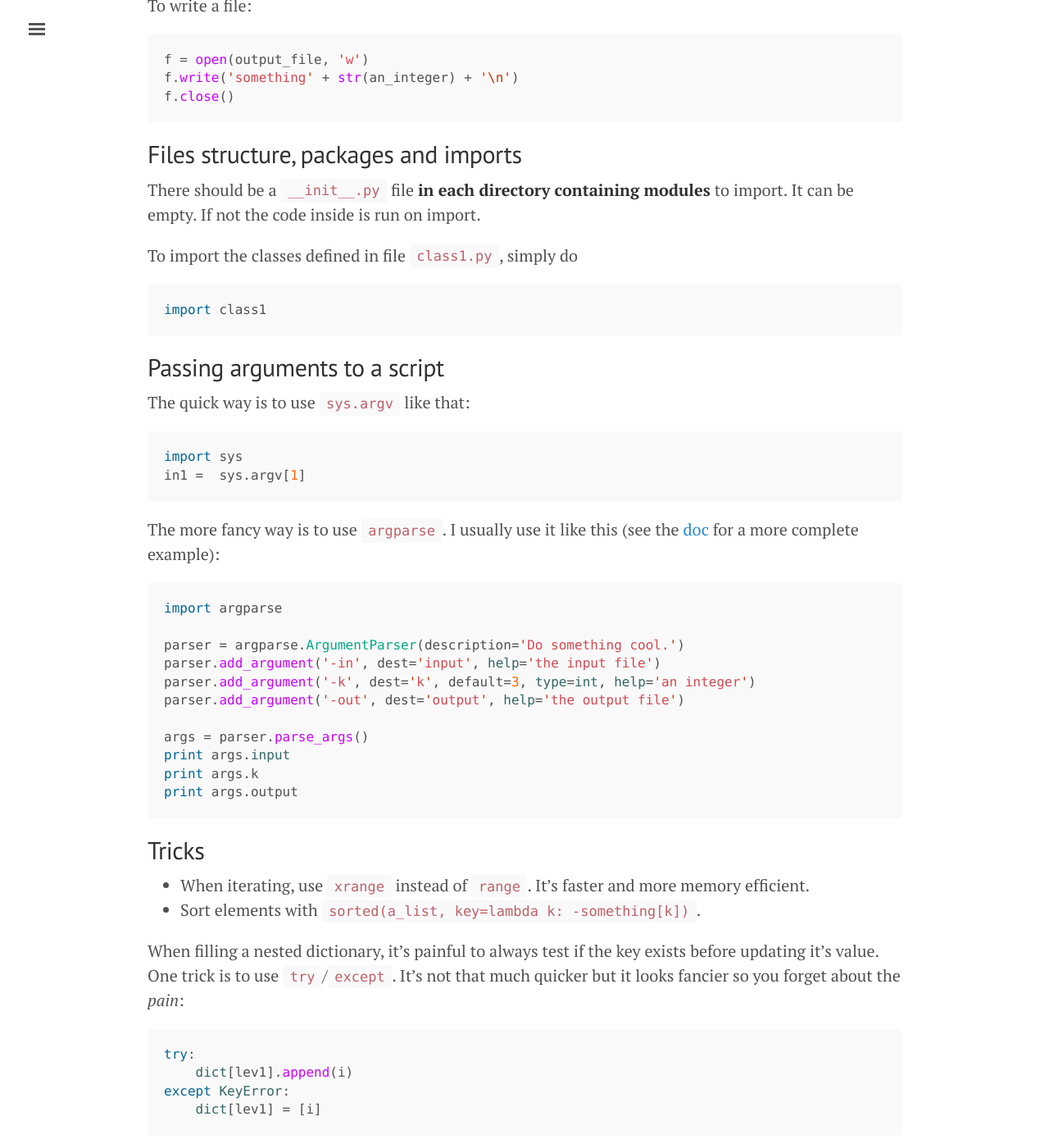
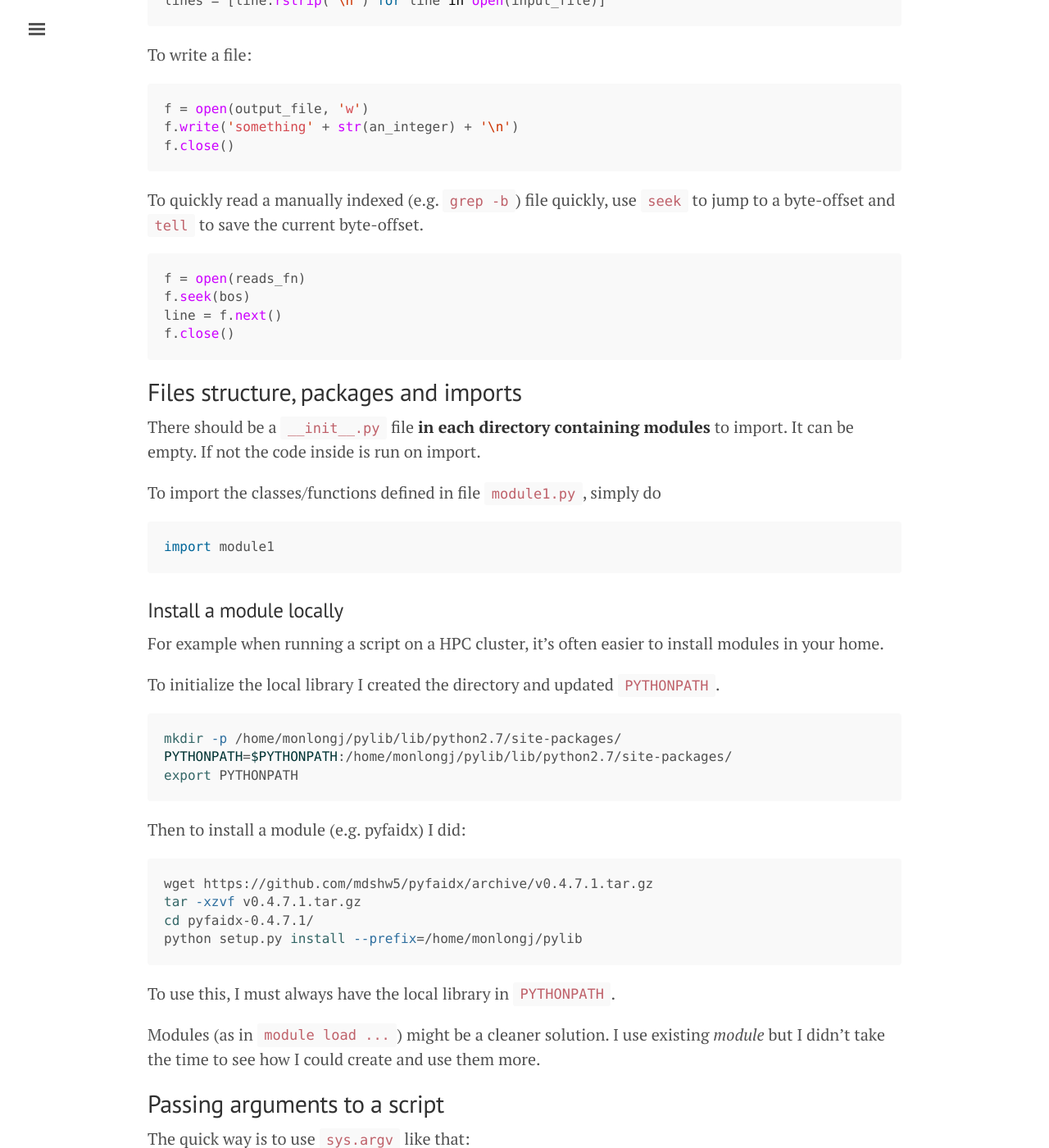
Before and after one commit to jmonlong/Hippocamplus, a Jekyll site: the page built from python.md, in a window 1280 px wide and 1400 px high, scrolled down 1478 px. Shown: the whole window at 82% size. Built offline with Jekyll 4.4.1, drawn with Linux system fonts in a browser that asks for light colours; nearby versions of some CDN libraries; some of the changed text lies outside the part shown.

Commit message:
recent python tricks

```diff
--- a/python.md
+++ b/python.md
@@ -40,6 +40,8 @@
 ~~~
 
 + `rstrip` removes the trailing characters. By defaut, white spaces. `s.rstrip('\t\n')` removes *any combination* of tabs and new lines.
++ `str.replace(a_string, ":", "_")` to replace characters.
++ `' '.join(a_string_array)` to merge an array into one string.
 
 ## Input/Output
 
@@ -64,15 +66,49 @@
 f.close()
 ~~~
 
+To quickly read a manually indexed (e.g. `grep -b`) file quickly, use `seek` to jump to a byte-offset and `tell` to save the current byte-offset.
+
+~~~python
+f = open(reads_fn)
+f.seek(bos)
+line = f.next()
+f.close()
+~~~
+
 ## Files structure, packages and imports
 
 There should be a `__init__.py` file **in each directory containing modules** to import. It can be empty. If not the code inside is run on import.
 
-To import the classes defined in file `class1.py`, simply do
+To import the classes/functions defined in file `module1.py`, simply do
 
 ~~~python
-import class1
+import module1
 ~~~
+
+### Install a module locally
+
+For example when running a script on a HPC cluster, it's often easier to install modules in your home.
+
+To initialize the local library I created the directory and updated `PYTHONPATH`.
+
+~~~sh
+mkdir -p /home/monlongj/pylib/lib/python2.7/site-packages/
+PYTHONPATH=$PYTHONPATH:/home/monlongj/pylib/lib/python2.7/site-packages/
+export PYTHONPATH
+~~~
+
+Then to install a module (e.g. pyfaidx) I did:
+
+~~~sh
+wget https://github.com/mdshw5/pyfaidx/archive/v0.4.7.1.tar.gz
+tar -xzvf v0.4.7.1.tar.gz
+cd pyfaidx-0.4.7.1/
+python setup.py install --prefix=/home/monlongj/pylib
+~~~
+
+To use this, I must always have the local library in `PYTHONPATH`.
+
+Modules (as in `module load ...`) might be a cleaner solution. I use existing *module* but I didn't take the time to see how I could create and use them more.
 
 ## Passing arguments to a script
 
@@ -104,6 +140,8 @@
 
 + When iterating, use `xrange` instead of `range`. It's faster and more memory efficient.
 + Sort elements with `sorted(a_list, key=lambda k: -something[k])`.
++ Sub-sample with `random.sample(a_list, 10)`.
++ In a loop, jump to the next iteration with `continue`.
 
 When filling a nested dictionary, it's painful to always test if the key exists before updating it's value. One trick is to use `try`/`except`. It's not that much quicker but it looks fancier so you forget about the *pain*:
 
@@ -112,6 +150,30 @@
     dict[lev1].append(i)
 except KeyError:
     dict[lev1] = [i]
+~~~
+
+## Shell integration
+
+List files with *glob*, remove with *os*.
+
+~~~python
+import glob
+import os
+
+filelist = glob.glob('temp*')
+for f in filelist:
+    os.remove(f)
+~~~
+
+Run commands with *subprocess*. `/dev/null` to avoid annoying messages.
+
+~~~python
+import subprocess
+
+bwa_cmd = ['bwa', 'mem', bwaidx_file, fastq_file]
+dump = open('/dev/null')
+bwa_out = subprocess.check_output(bwa_cmd, stderr=dump)
+dump.close()
 ~~~
 
 ## Bioinfo
@@ -177,3 +239,17 @@
 fa = fa[str(ch)][start:end]
 print fa.id + '\t' + fa.seq
 ~~~
+
+
+
+### SAM files
+
+~~~python
+import pysam
+
+bamfile = pysam.AlignmentFile(bam_fn, "rb")
+reads_reg = bamfile.fetch(reference=ch_reg, start=start_reg, end=end_reg)
+reads_seq = {}
+for read in reads_reg:
+    reads_seq[read.query_name] = read.query_alignment_sequence
+~~~
```
